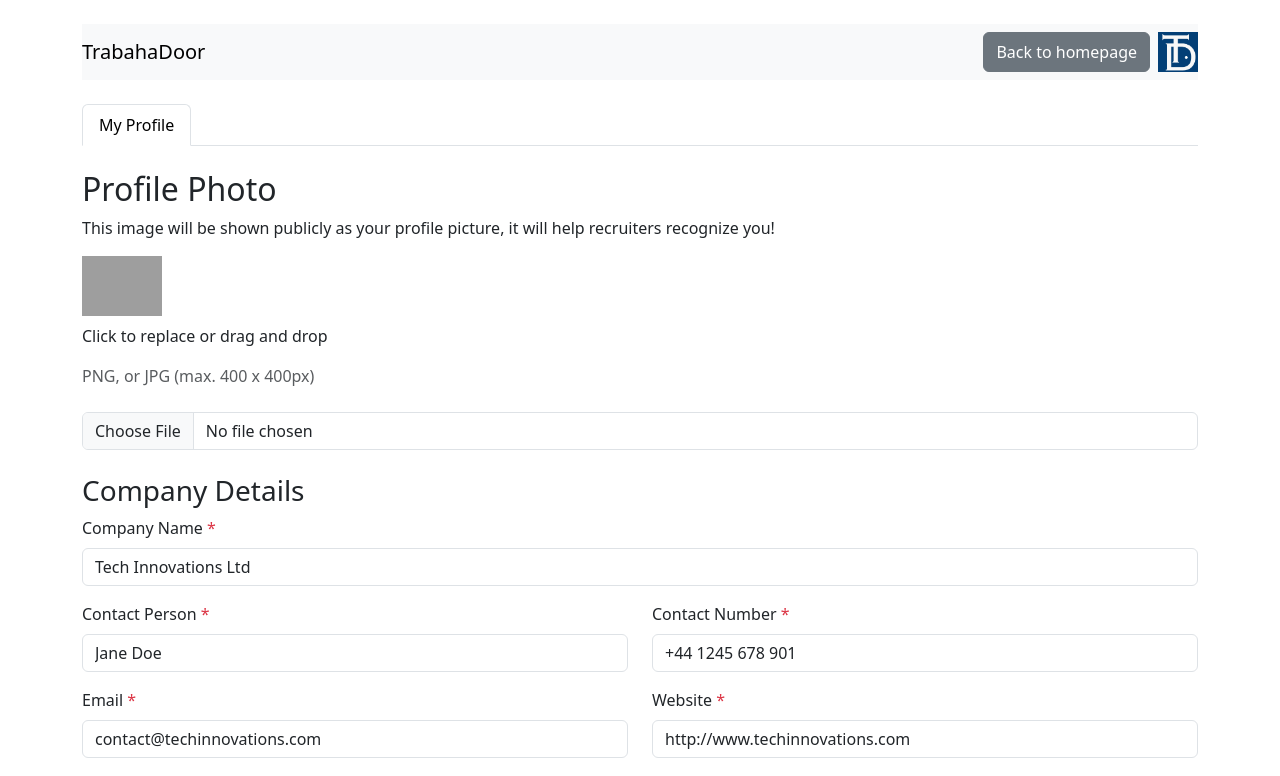
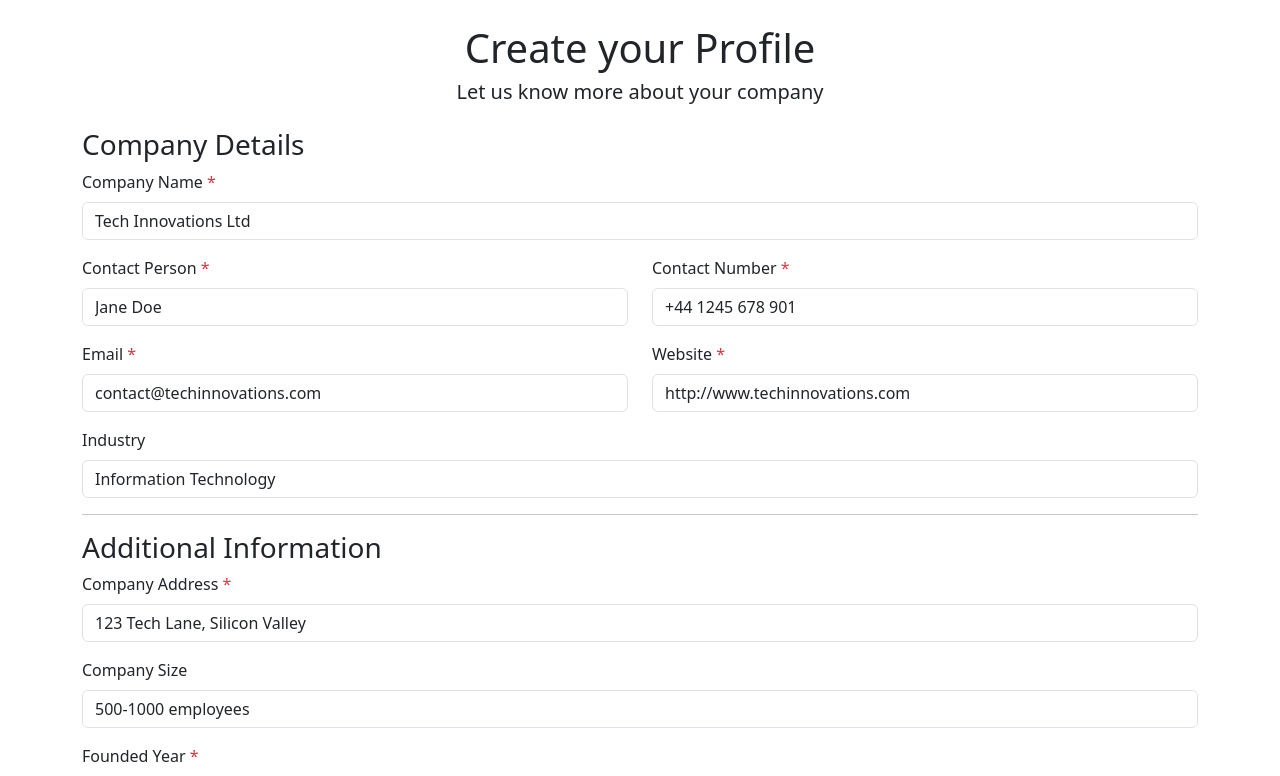
Before and after one commit to LDimaano/TrabahaDoor, a React (Create React App) app in the folder JobPortal/front-end/: page /e_profilecreation in a window 1280 px wide. Shown: the top 776 px of the page. Built offline with nearby package versions, Linux system fonts and the light colour scheme; grey boxes are pictures that could not be loaded.

Commit message:
front end adjustments

```diff
--- a/JobPortal/front-end/src/pages/e_profilecreation.jsx
+++ b/JobPortal/front-end/src/pages/e_profilecreation.jsx
@@ -71,22 +71,12 @@ function EmployerProfileCreation() {
 
   return (
     <main className="container mt-4">
-      <nav className="navbar navbar-light bg-light mb-4">
-        <a className="navbar-brand" href="/">TrabahaDoor</a>
-        <div className="d-flex">
-          <button className="btn btn-secondary me-2">Back to homepage</button>
-          <img src={`${process.env.PUBLIC_URL}/assets/TrabahaDoor_logo.png`} alt="TrabahaDoor logo" className="d-inline-block align-top" style={{ height: '40px' }} />
-        </div>
-      </nav>
+
       <div className="mb-4">
-        <ul className="nav nav-tabs">
-          <li className="nav-item">
-            <a className="nav-link active" href="#">My Profile</a>
-          </li>
-          {/* Add more tabs if needed */}
-        </ul>
+      <h1 className="text-center">Create your Profile</h1>
+      <h5 className="text-center">Let us know more about your company</h5>
       </div>
-      <section className="mb-4">
+      {/* <section className="mb-4">
         <h2>Profile Photo</h2>
         <p>This image will be shown publicly as your profile picture, it will help recruiters recognize you!</p>
         <div className="mb-3">
@@ -103,7 +93,7 @@ function EmployerProfileCreation() {
             onChange={handleFileChange}
           />
         </div>
-      </section>
+      </section> */}
       <section className="mb-4">
         <h3>Company Details</h3>
         <form onSubmit={handleSubmit}>
@@ -223,7 +213,7 @@ function EmployerProfileCreation() {
             />
           </div>
           <div className="text-center">
-            <button type="submit" className="btn btn-success">Register</button>
+          <button type="submit" className="btn btn-success float-end">Register</button>
           </div>
         </form>
         {error && <div className="alert alert-danger mt-3">{error}</div>}
--- a/JobPortal/front-end/src/pages/j_profilecreation.jsx
+++ b/JobPortal/front-end/src/pages/j_profilecreation.jsx
@@ -4,8 +4,12 @@ import 'bootstrap/dist/css/bootstrap.min.css';
 import Select from 'react-select';
 
 
+
+
 function ProfileCreation() {
   const navigate = useNavigate();
+
+
 
 
   const [fullName, setFullName] = useState('Juan A. Dela Cruz');
@@ -29,6 +33,8 @@ function ProfileCreation() {
   const [photo, setPhoto] = useState(null);
 
 
+
+
   useEffect(() => {
     const fetchSkills = async () => {
       try {
@@ -48,8 +54,12 @@ function ProfileCreation() {
     };
 
 
+
+
     fetchSkills();
   }, []);
+
+
 
 
   const handleSkillChange = (index, selectedOption) => {
@@ -59,9 +69,13 @@ function ProfileCreation() {
   };
 
 
+
+
   const handleAddSkill = () => {
     setSkills([...skills, null]); // Add an empty skill object
   };
+
+
 
 
   const handleRemoveSkill = (index) => {
@@ -70,12 +84,16 @@ function ProfileCreation() {
   };
 
 
+
+
   const handleExperienceChange = (index, event) => {
     const { name, value } = event.target;
     const newExperience = [...experience];
     newExperience[index] = { ...newExperience[index], [name]: value };
     setExperience(newExperience);
   };
+
+
 
 
   const handleAddExperience = () => {
@@ -91,16 +109,22 @@ function ProfileCreation() {
   };
 
 
+
+
   const handleRemoveExperience = (index) => {
     const newExperience = experience.filter((_, i) => i !== index);
     setExperience(newExperience);
   };
 
 
+
+
   const handleSubmit = async (e) => {
     e.preventDefault();
     const user_id = sessionStorage.getItem('userId');
     console.log('Retrieved user_id:', user_id);
+
+
 
 
     const profileData = {
@@ -117,7 +141,11 @@ function ProfileCreation() {
     };
 
 
+
+
     console.log('Submitting profile data:', profileData);
+
+
 
 
     try {
@@ -130,13 +158,19 @@ function ProfileCreation() {
       });
 
 
+
+
       if (!response.ok) {
         throw new Error(`HTTP error! status: ${response.status}`);
       }
 
 
+
+
       const data = await response.json();
       console.log('Profile created successfully:', data);
+
+
 
 
       setTimeout(() => {
@@ -149,6 +183,8 @@ function ProfileCreation() {
   };
 
 
+
+
   const handleFileChange = (event) => {
     const file = event.target.files[0];
     setPhoto(file);
@@ -156,9 +192,12 @@ function ProfileCreation() {
   };
 
 
+
+
   return (
     <div className="container mt-4">
       <h1 className="text-center">Create your Profile</h1>
+      <h5 className="text-center">Let us know more about you</h5>
       <form onSubmit={handleSubmit}>
         {/* Uncomment the following section if you want to include photo upload */}
         {/* <div className="mb-3">
@@ -364,6 +403,4 @@ function ProfileCreation() {
     </div>
   );
 }
-
-
 export default ProfileCreation;
```
